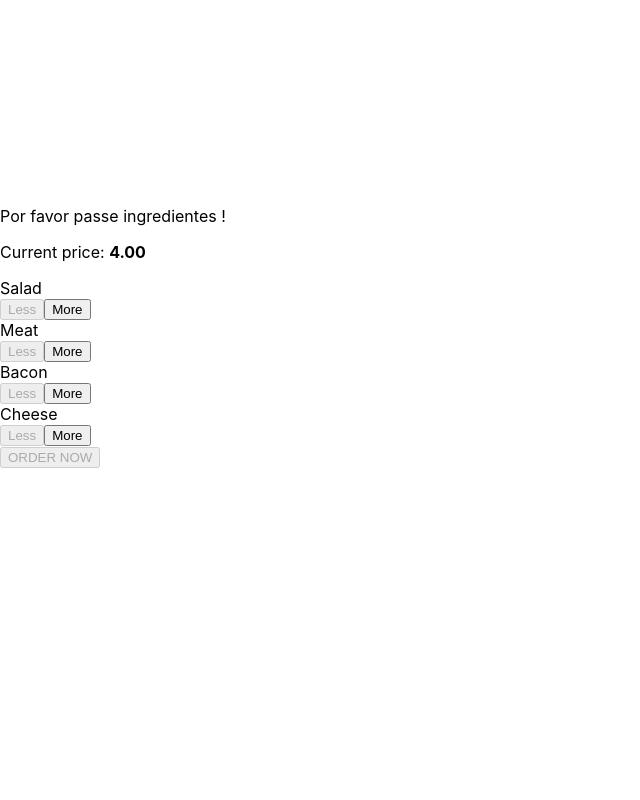
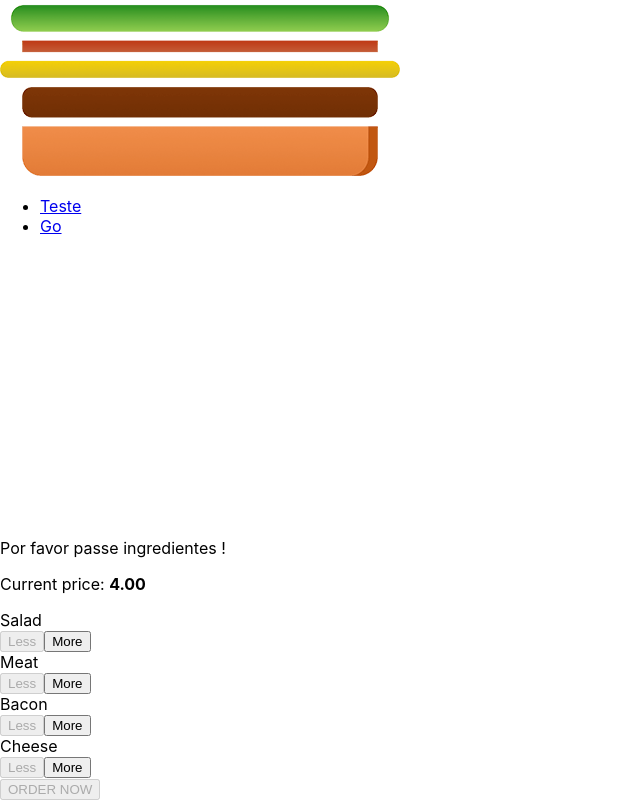
Before and after one commit to vNNi/HamburguerBuilder, a React app: page / in a window 1280 px wide. Shown: the part 412-1212 px from the top of the page, without its empty margins (0-640 px from the left). Before the commit the page ends 880 px from the top, so only its background shows below. Built offline with nearby package versions, Linux system fonts and the light colour scheme.

Commit message:
feat: add menu click handler

```diff
--- a/src/Components/Layout/Layout.js
+++ b/src/Components/Layout/Layout.js
@@ -1,16 +1,33 @@
-import React from 'react';
+import React, { Component } from "react";
 
-import Aux from '../../hoc/Aux';
-import Toolbar from '../../Components/Navigation/Toolbar/Toolbar';
-import classes from './Layout.css';
+import Aux from "../../hoc/Aux";
+import Toolbar from "../../Components/Navigation/Toolbar/Toolbar";
+import SideDrawer from "../../Components/Navigation/SideDrawer/SideDrawer";
+import classes from "./Layout.css";
 
-export default function Layout(props) {
+export default class Layout extends Component {
+
+    state = {
+        showSideDrawer: true,
+    }
+
+    SideDrawerClosedHandler = () => {
+        this.setState({showSideDrawer: false});
+    }
+
+    SideDrawerToggleHandler = () => {
+        this.setState((prevState)=>{
+            return {showSideDrawer: !prevState.showSideDrawer};
+        });
+    }
+
+  render() {
     return (
-        <Aux>
-            <Toolbar/>
-            <main className={classes.Content}>
-                {props.children}
-            </main>
-        </Aux>
-    )
+      <Aux>
+        <Toolbar drawerToggleClicked={this.SideDrawerToggleHandler}/>
+        <SideDrawer show={this.state.showSideDrawer} closed={this.SideDrawerClosedHandler} />
+        <main className={classes.Content}>{this.props.children}</main>
+      </Aux>
+    );
+  }
 }
```
Also changed, not shown: 1 other file (tests, documents, lock files or other folders).
